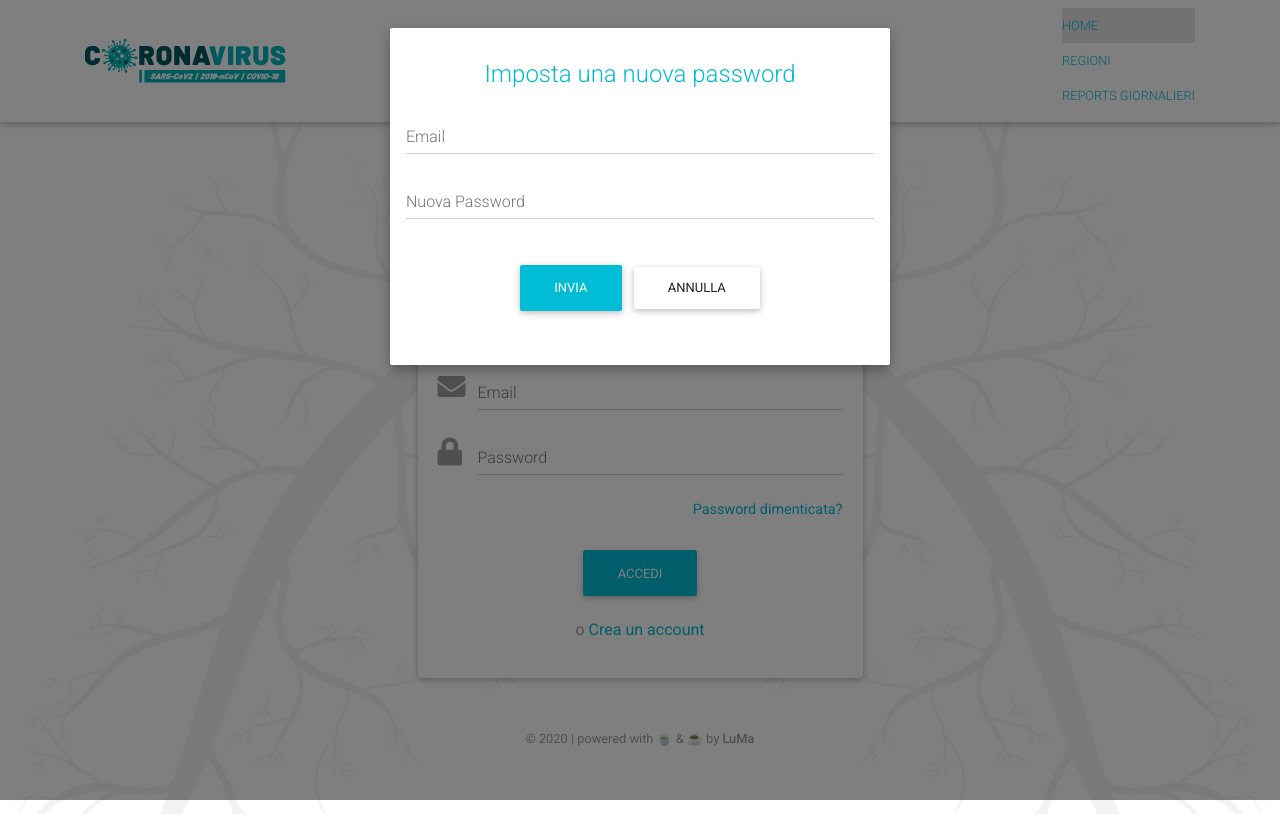
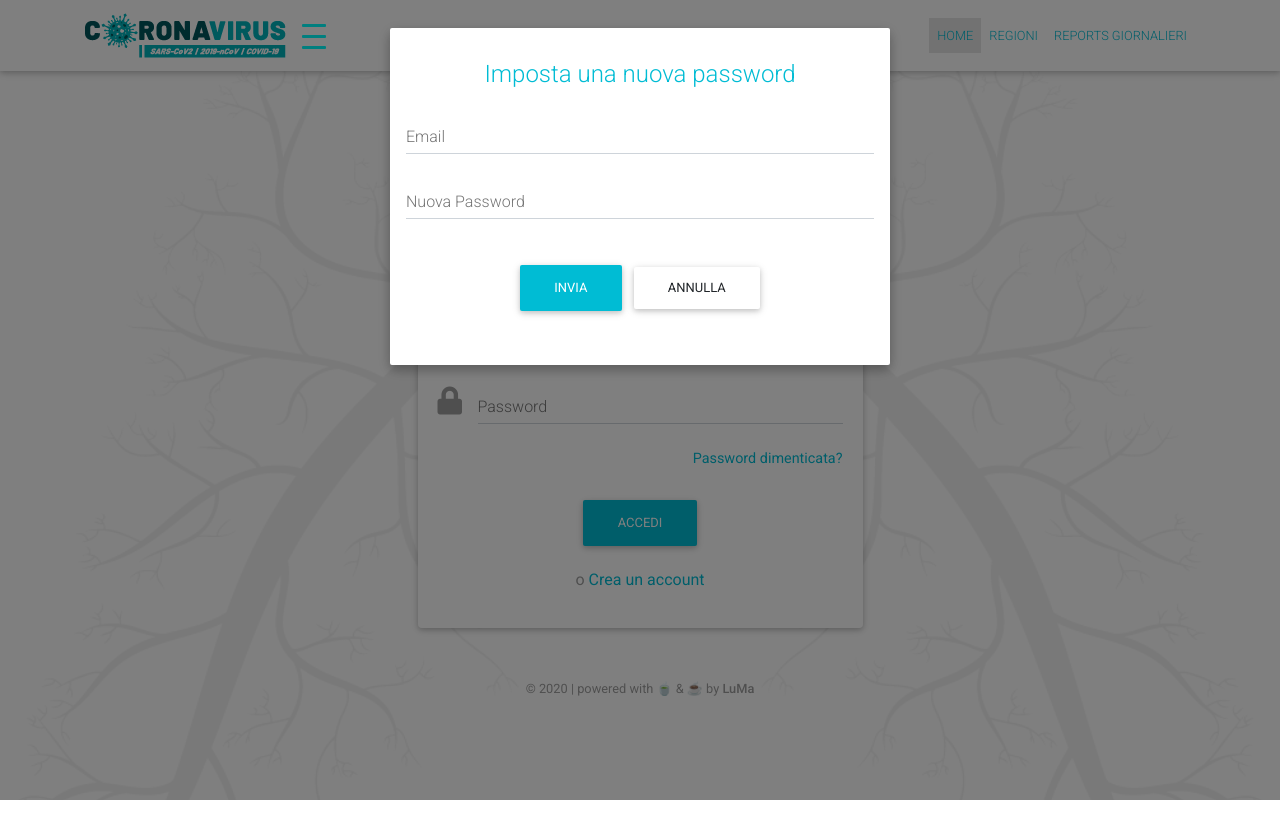
Before and after one commit to matfire/covidViewer, a React (Create React App) app in the folder frontend/: page / in a window 1280 px wide. Both pictures are taken after a click on the element "Password dimenticata?". Built offline with nearby package versions, Linux system fonts and the light colour scheme.

Commit message:
fixed menu

```diff
--- a/frontend/src/components/navigation.jsx
+++ b/frontend/src/components/navigation.jsx
@@ -7,23 +7,31 @@ import {
   MDBNavbarBrand,
   MDBNavbarNav,
   MDBNavItem,
-  MDBNavLink
+  MDBNavLink,
+  MDBNavbarToggler,
+  MDBCollapse,
+  MDBHamburgerToggler
 } from "mdbreact";
 import {useHistory} from 'react-router-dom'
 
 const Navigation = () => {
   const history = useHistory()
+  const [collapsed, setCollapsed] = useState("")
 
+  const toggleCollapse = () => {
+    setCollapsed((oldCol) => oldCol !== "navbar" ? "navbar" : "")
+  }
   if (history.location.pathname !== "/login" && history.location.pathname !== "/register" ) {
     return (
-      <MDBNavbar color="white" light>
-        <MDBContainer>
+      <MDBNavbar expand="md" color="white" light>
+        <MDBContainer size="xl">
           <MDBNavbarBrand>
             <span className="cursor" onClick={() => {
               history.push("/")
             }}><img src="/covid-19.png" className="img-fluid" alt="" /></span>
           </MDBNavbarBrand>
-
+          <MDBHamburgerToggler color="cyan" id="navbar" onClick={() => toggleCollapse()} />
+          <MDBCollapse id="navbar" isOpen={collapsed} navbar>
             <MDBNavbarNav right>
               <MDBNavItem active>
                   <MDBNavLink to="/">Home</MDBNavLink>
@@ -35,6 +43,7 @@ const Navigation = () => {
                   <MDBNavLink to="/daily">Reports giornalieri</MDBNavLink>
                 </MDBNavItem>
             </MDBNavbarNav>
+          </MDBCollapse>
         </MDBContainer>
       </MDBNavbar>
     );
--- a/frontend/src/components/passwordModal.jsx
+++ b/frontend/src/components/passwordModal.jsx
@@ -20,7 +20,7 @@ const PasswordModal = ({isOpen, toggle}) => {
 					if (!email || !password) {
 						Swal.fire("Oops!", "Verifica di aver riempito tutti i dati", "error")
 					}
-					updatePassword(email, password).then(() => {
+					updatePassword(email, password).then((res) => {
 						Swal.fire("Yeah!", "Password modificata con successo", "success")
 						toggle()
 					}).catch(() => {
--- a/frontend/src/pages/Home.jsx
+++ b/frontend/src/pages/Home.jsx
@@ -18,7 +18,7 @@ const Home = () => {
 		getDailies().then(res => setDailies(res.data.dailies))
 	}, [])
 	return (
-		<MDBContainer fluid>
+		<MDBContainer size="xl">
 			<MDBRow className="mt-5">
 				{regions.length > 0 && <MDBCol size="12">
 					<MDBCard>
```
Lines whose indentation alone changed are shown as unchanged.
